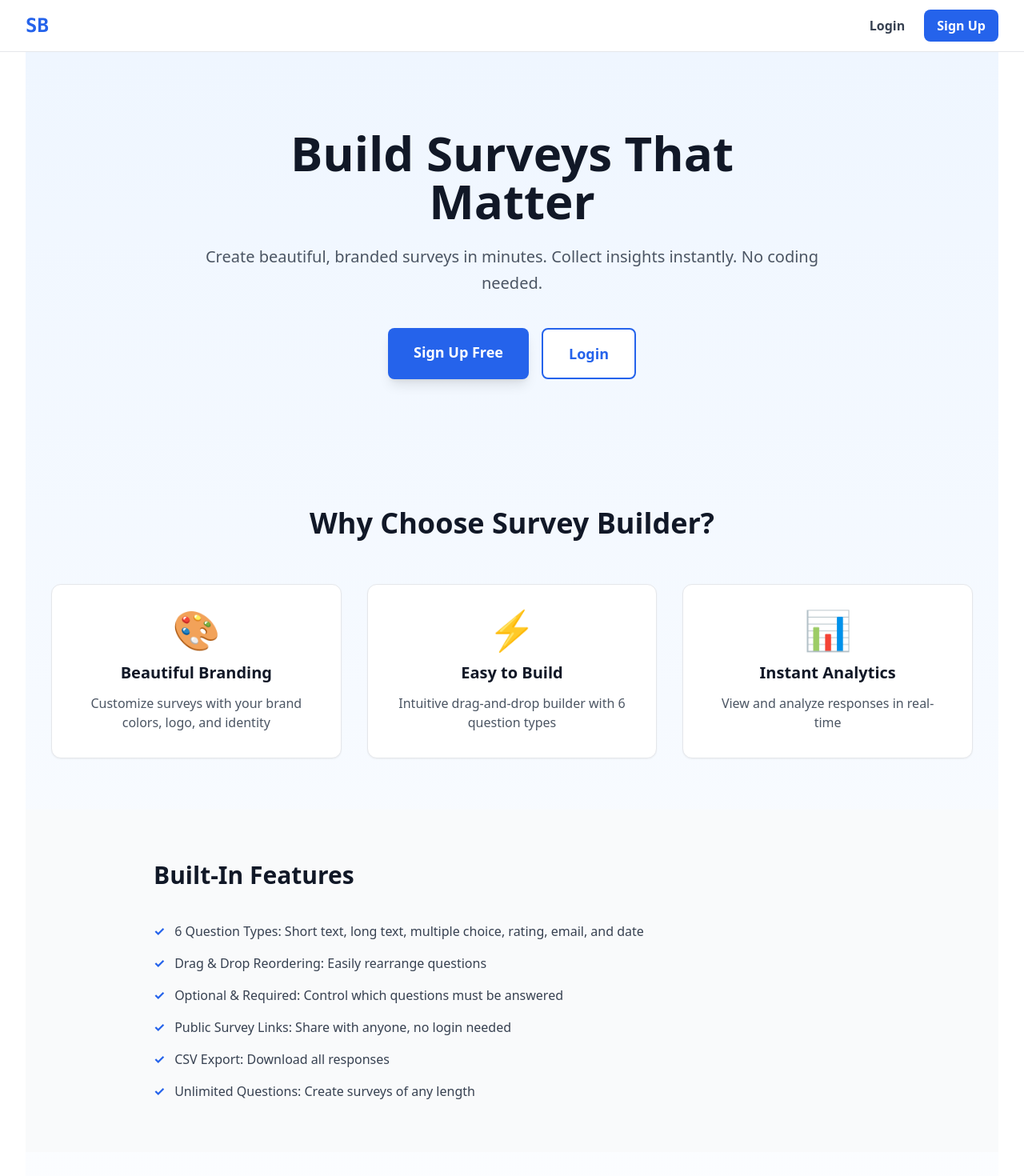
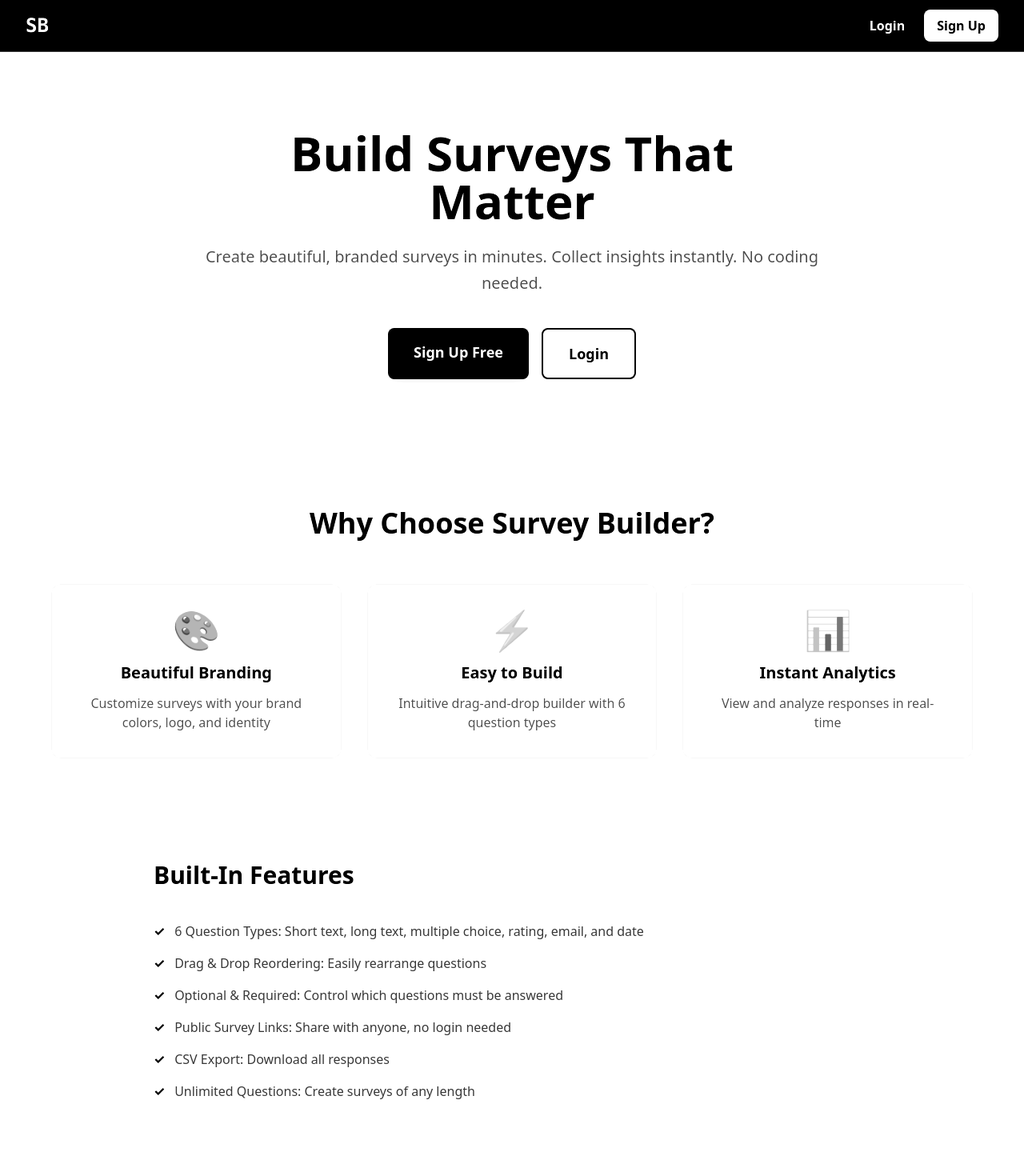
Before and after one commit to NisargaArgekar/survey-builder, a React (Vite) app in the folder web/: page / in a window 1280 px wide. Shown: the top 1470 px of the page at 80% size. Built offline with nearby package versions, Linux system fonts and the light colour scheme.

Commit message:
feat: enhance UI across the application with improved color schemes and styles

```diff
--- a/web/src/index.css
+++ b/web/src/index.css
@@ -3,13 +3,18 @@
 @tailwind utilities;
 
 /* Custom styles */
+html {
+  background: white;
+}
+
 body {
   font-family: system-ui, -apple-system, sans-serif;
-  @apply bg-gray-50;
+  @apply bg-white text-slate-900;
+  filter: grayscale(100%) contrast(115%);
 }
 
 a {
-  @apply text-blue-600 hover:text-blue-800;
+  @apply text-slate-900 hover:text-slate-700;
 }
 
 button {
--- a/web/src/routes/__root.tsx
+++ b/web/src/routes/__root.tsx
@@ -3,15 +3,16 @@ import { AuthProvider, useAuth } from '../stores/authContext'
 
 function RootLayout() {
   const { user, logout } = useAuth()
+  const isPublicSurveyPage = typeof window !== 'undefined' && window.location.pathname.startsWith('/survey/')
 
   return (
     <div className="min-h-screen bg-white">
       {/* Navigation */}
-      <nav className="bg-white border-b border-gray-200 sticky top-0 z-50">
+      <nav className="bg-black border-b border-slate-700 sticky top-0 z-50">
         <div className="max-w-7xl mx-auto px-4 sm:px-6 lg:px-8">
           <div className="flex justify-between h-16">
             <div className="flex items-center">
-              <Link to="/" className="text-2xl font-bold text-blue-600 font-mono">
+              <Link to="/" className="text-2xl font-bold text-white font-mono">
                 SB
               </Link>
             </div>
@@ -19,32 +20,32 @@ function RootLayout() {
               {user ? (
                 <>
                   <div className="text-sm">
-                    <p className="text-gray-600">Signed in as</p>
-                    <p className="font-semibold text-gray-900">{user.email}</p>
+                    <p className="text-slate-400">Signed in as</p>
+                    <p className="font-semibold text-white">{user.email}</p>
                   </div>
-                  <Link to="/dashboard" className="text-gray-700 font-semibold hover:text-blue-600 transition">
+                  <Link to="/dashboard" className="text-white font-semibold hover:text-slate-300 transition">
                     Dashboard
                   </Link>
                   <button
                     onClick={logout}
-                    className="px-4 py-2 text-gray-700 font-semibold hover:bg-gray-100 rounded-lg transition"
+                    className="px-4 py-2 text-white font-semibold hover:bg-slate-800 rounded-lg transition"
                   >
                     Logout
                   </button>
                 </>
-              ) : (
+              ) : !isPublicSurveyPage ? (
                 <>
-                  <Link to="/auth/login" className="text-gray-700 font-semibold hover:text-blue-600 transition">
+                  <Link to="/auth/login" className="text-white font-semibold hover:text-slate-300 transition">
                     Login
                   </Link>
                   <Link
                     to="/auth/signup"
-                    className="px-4 py-2 bg-blue-600 text-white font-semibold rounded-lg hover:bg-blue-700 transition"
+                    className="px-4 py-2 bg-white text-black font-semibold rounded-lg hover:bg-slate-200 transition"
                   >
                     Sign Up
                   </Link>
                 </>
-              )}
+              ) : null}
             </div>
           </div>
         </div>
--- a/web/src/routes/dashboard/branding.tsx
+++ b/web/src/routes/dashboard/branding.tsx
@@ -11,7 +11,7 @@ export const Route = createFileRoute('/dashboard/branding')({
 function BrandingPage() {
   const navigate = useNavigate()
   const { user } = useAuth()
-  const { surveyId } = Route.useParams()
+  const { surveyId } = Route.useParams<{ surveyId: string }>()
 
   const [survey, setSurvey] = useState<Survey | null>(null)
   const [isLoading, setIsLoading] = useState(true)
--- a/web/src/routes/dashboard/responses.tsx
+++ b/web/src/routes/dashboard/responses.tsx
@@ -11,7 +11,7 @@ export const Route = createFileRoute('/dashboard/responses')({
 function ResponsesPage() {
   const navigate = useNavigate()
   const { user } = useAuth()
-  const { surveyId } = Route.useParams()
+  const { surveyId } = Route.useParams<{ surveyId: string }>()
 
   const [questions, setQuestions] = useState<Question[]>([])
   const [responses, setResponses] = useState<Response[]>([])
--- a/web/src/routes/index.tsx
+++ b/web/src/routes/index.tsx
@@ -9,19 +9,19 @@ function HomePage() {
   const { user } = useAuth()
 
   return (
-    <div className="min-h-screen bg-gradient-to-b from-blue-50 to-white">
+    <div className="min-h-screen bg-white">
       {/* Hero */}
       <section className="py-24 px-4">
         <div className="max-w-3xl mx-auto text-center">
-          <h1 className="text-6xl font-bold text-gray-900 mb-6">Build Surveys That Matter</h1>
-          <p className="text-xl text-gray-600 mb-10 leading-relaxed">
+          <h1 className="text-6xl font-bold text-black mb-6">Build Surveys That Matter</h1>
+          <p className="text-xl text-slate-600 mb-10 leading-relaxed">
             Create beautiful, branded surveys in minutes. Collect insights instantly. No coding needed.
           </p>
 
           {user ? (
             <Link
               to="/dashboard"
-              className="inline-block px-8 py-4 bg-blue-600 text-white rounded-lg hover:bg-blue-700 font-semibold text-lg shadow-lg transition"
+              className="inline-block px-8 py-4 bg-black text-white rounded-lg hover:bg-slate-900 font-semibold text-lg shadow-lg transition"
             >
               Go to Dashboard →
             </Link>
@@ -29,13 +29,13 @@ function HomePage() {
             <div className="flex gap-4 justify-center flex-wrap">
               <Link
                 to="/auth/signup"
-                className="px-8 py-4 bg-blue-600 text-white rounded-lg hover:bg-blue-700 font-semibold text-lg shadow-lg transition"
+                className="px-8 py-4 bg-black text-white rounded-lg hover:bg-slate-900 font-semibold text-lg shadow-lg transition"
               >
                 Sign Up Free
               </Link>
               <Link
                 to="/auth/login"
-                className="px-8 py-4 bg-white text-blue-600 border-2 border-blue-600 rounded-lg hover:bg-blue-50 font-semibold text-lg transition"
+                className="px-8 py-4 bg-white text-black border-2 border-black rounded-lg hover:bg-slate-100 font-semibold text-lg transition"
               >
                 Login
               </Link>
@@ -47,33 +47,33 @@ function HomePage() {
       {/* Features */}
       <section className="py-16 px-4">
         <div className="max-w-6xl mx-auto">
-          <h2 className="text-4xl font-bold text-center mb-14 text-gray-900">Why Choose Survey Builder?</h2>
+          <h2 className="text-4xl font-bold text-center mb-14 text-black">Why Choose Survey Builder?</h2>
           <div className="grid grid-cols-1 md:grid-cols-3 gap-8">
-            <div className="bg-white rounded-xl shadow-sm border border-gray-200 p-8 text-center hover:shadow-md transition">
+            <div className="bg-white rounded-xl shadow-sm border border-slate-200 p-8 text-center hover:shadow-md transition">
               <div className="text-5xl mb-4">🎨</div>
-              <h3 className="text-xl font-semibold mb-3 text-gray-900">Beautiful Branding</h3>
-              <p className="text-gray-600">Customize surveys with your brand colors, logo, and identity</p>
+              <h3 className="text-xl font-semibold mb-3 text-black">Beautiful Branding</h3>
+              <p className="text-slate-600">Customize surveys with your brand colors, logo, and identity</p>
             </div>
 
-            <div className="bg-white rounded-xl shadow-sm border border-gray-200 p-8 text-center hover:shadow-md transition">
+            <div className="bg-white rounded-xl shadow-sm border border-slate-200 p-8 text-center hover:shadow-md transition">
               <div className="text-5xl mb-4">⚡</div>
-              <h3 className="text-xl font-semibold mb-3 text-gray-900">Easy to Build</h3>
-              <p className="text-gray-600">Intuitive drag-and-drop builder with 6 question types</p>
+              <h3 className="text-xl font-semibold mb-3 text-black">Easy to Build</h3>
+              <p className="text-slate-600">Intuitive drag-and-drop builder with 6 question types</p>
             </div>
 
-            <div className="bg-white rounded-xl shadow-sm border border-gray-200 p-8 text-center hover:shadow-md transition">
+            <div className="bg-white rounded-xl shadow-sm border border-slate-200 p-8 text-center hover:shadow-md transition">
               <div className="text-5xl mb-4">📊</div>
-              <h3 className="text-xl font-semibold mb-3 text-gray-900">Instant Analytics</h3>
-              <p className="text-gray-600">View and analyze responses in real-time</p>
+              <h3 className="text-xl font-semibold mb-3 text-black">Instant Analytics</h3>
+              <p className="text-slate-600">View and analyze responses in real-time</p>
             </div>
           </div>
         </div>
       </section>
 
       {/* Features List */}
-      <section className="py-16 px-4 bg-gray-50">
+      <section className="py-16 px-4 bg-slate-100">
         <div className="max-w-4xl mx-auto">
-          <h2 className="text-3xl font-bold mb-10 text-gray-900">Built-In Features</h2>
+          <h2 className="text-3xl font-bold mb-10 text-black">Built-In Features</h2>
           <div className="space-y-4">
             {[
               '6 Question Types: Short text, long text, multiple choice, rating, email, and date',
@@ -84,8 +84,8 @@ function HomePage() {
               'Unlimited Questions: Create surveys of any length',
             ].map((feature, i) => (
               <div key={i} className="flex items-center gap-3">
-                <span className="text-blue-600 font-bold">✓</span>
-                <p className="text-gray-700">{feature}</p>
+                <span className="text-black font-bold">✓</span>
+                <p className="text-slate-700">{feature}</p>
               </div>
             ))}
           </div>
@@ -95,12 +95,12 @@ function HomePage() {
       {/* CTA */}
       {!user && (
         <section className="py-24 px-4">
-          <div className="max-w-3xl mx-auto bg-gradient-to-r from-blue-600 to-blue-700 rounded-2xl p-12 text-center text-white">
+          <div className="max-w-3xl mx-auto bg-black rounded-2xl p-12 text-center text-white">
             <h2 className="text-4xl font-bold mb-6">Ready to create your first survey?</h2>
             <p className="text-lg mb-8 opacity-90">Get started in seconds. Free forever.</p>
             <Link
               to="/auth/signup"
-              className="inline-block px-8 py-4 bg-white text-blue-600 rounded-lg hover:bg-gray-100 font-semibold text-lg transition"
+              className="inline-block px-8 py-4 bg-white text-black rounded-lg hover:bg-slate-200 font-semibold text-lg transition"
             >
               Sign Up Free →
             </Link>
```
Also changed, not shown: web/src/routes/auth/login.tsx (+11 -11 lines), web/src/routes/auth/signup.tsx (+15 -15 lines), web/src/routes/dashboard/$surveyId/builder.tsx (+19 -12 lines), web/src/routes/dashboard/index.tsx (+6 -6 lines).
